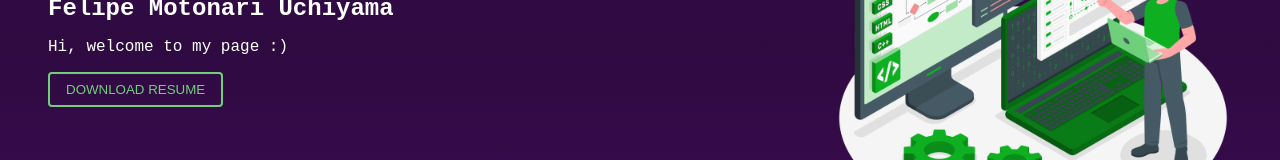
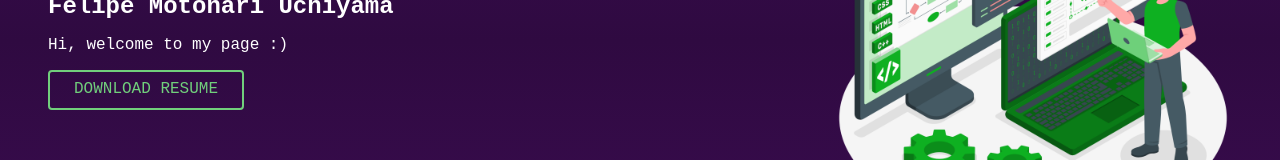
Before and after one commit to femow/femow.github.io, a plain HTML site: page index.html in a window 1280 px wide. Shown: the part 360-520 px from the top of the page. Drawn offline with Linux system fonts and the light colour scheme.

Commit message:
adding downloadable resume

```diff
--- a/index.html
+++ b/index.html
@@ -21,7 +21,7 @@
                         <span class="span-colored">FRONT-END DEVELOPER</span>
                         <h2>Felipe Motonari Uchiyama</h2>
                         <p>Hi, welcome to my page :)</p>
-                        <button>DOWNLOAD RESUME</button>
+                        <a href="./assets/resume.pdf" download="newfilename">DOWNLOAD RESUME</a>
                     </div>
                     <img src="./assets/Programmer-amico.png" id="img-programmer">
                 </div>
--- a/style.css
+++ b/style.css
@@ -12,18 +12,6 @@ body {
 h1, h2, h3, h4 {
     margin: 0.25rem 0;
 }
-
-button {
-    border: 2px solid #71CF7C;
-    color: #71CF7C;
-    border-radius: 0.25rem;
-    background: none;
-    padding: 0.5rem 1rem;
-}
-
-
-
-
 
 
 header {
@@ -207,6 +195,41 @@ header a:hover {
     width: calc(100% - 6rem);
 }
 
+.about a {
+    border: 2px solid #71CF7C;
+    color: #71CF7C;
+    border-radius: 0.25rem;
+    background: none;
+    padding: 0.5rem 1rem;
+    text-decoration: none;
+    transition: 200ms linear;
+    width: 10rem;
+    display: flex;
+    justify-content: center;
+    flex-direction: column;
+    align-items: center;
+    text-align: center;
+}
+
+.about a:hover {
+    width: 11rem;
+    font-weight: bold;
+    font-size: 1.125em;
+}
+
+.about a::after {
+    display: block;
+    content: '';
+    width: 10rem;
+    border-bottom: 2px solid #71CF7C;
+    transform: scaleX(0);
+    transition: 200ms ease-in-out;
+}
+
+.about a:hover::after {
+    transform: scaleX(1);
+}
+
 
 
 
```
Also changed, not shown: 1 other file.
